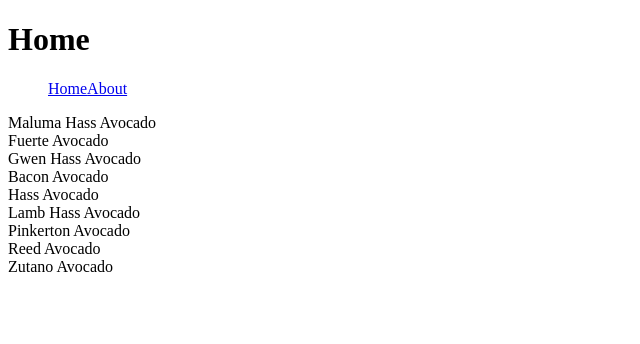
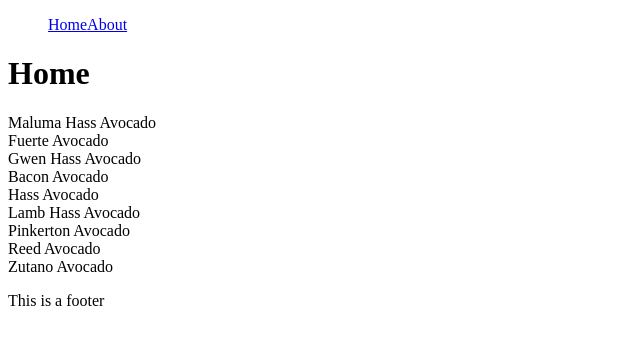
Before and after one commit to 2Fac3R/avocado-app, a Next.js app: page / in a window 1280 px wide. Shown: the top 344 px of the page, without its empty margins (0-640 px from the left). Built offline with nearby package versions, Linux system fonts and the light colour scheme.

Commit message:
Global Layout via _app

```diff
--- /dev/null
+++ b/src/components/Layout/Layout.tsx
@@ -0,0 +1,18 @@
+import React from 'react'
+import { NavBar } from '../NavBar/NavBar'
+
+type Props = {
+  children: React.ReactNode;
+};
+
+export const Layout: React.FC<Props> = ({ children }) => {
+  return (
+    <>
+      <NavBar />
+      {children}
+      <footer>
+        <p>This is a footer</p>
+      </footer>
+    </>
+  )
+}
--- a/src/pages/_app.tsx
+++ b/src/pages/_app.tsx
@@ -1,5 +1,10 @@
 import type { AppProps } from 'next/app'
+import { Layout } from '../components/Layout/Layout'
 
 export default function App({ Component, pageProps }: AppProps) {
-  return <Component {...pageProps} />
+  return (
+    <Layout>
+      <Component {...pageProps} />
+    </Layout>
+  )
 }
--- a/src/pages/about.js
+++ b/src/pages/about.js
@@ -1,11 +1,9 @@
 import React from 'react'
-import { NavBar } from '../components/NavBar/NavBar'
 
 const About = () => {
   return (
     <div>
       <h1>About</h1>
-      <NavBar />
     </div>
   )
 }
--- a/src/pages/index.tsx
+++ b/src/pages/index.tsx
@@ -1,5 +1,4 @@
 import React, { useEffect, useState } from 'react'
-import { NavBar } from '../components/NavBar/NavBar'
 
 function Home() {
   const [producList, setProductList] = useState<TProduct[]>([])
@@ -13,7 +12,6 @@ function Home() {
   return (
     <div>
       <h1>Home</h1>
-      <NavBar />
       {producList.map(product => (
         <div key={product.id}>
           {product.name}
```
